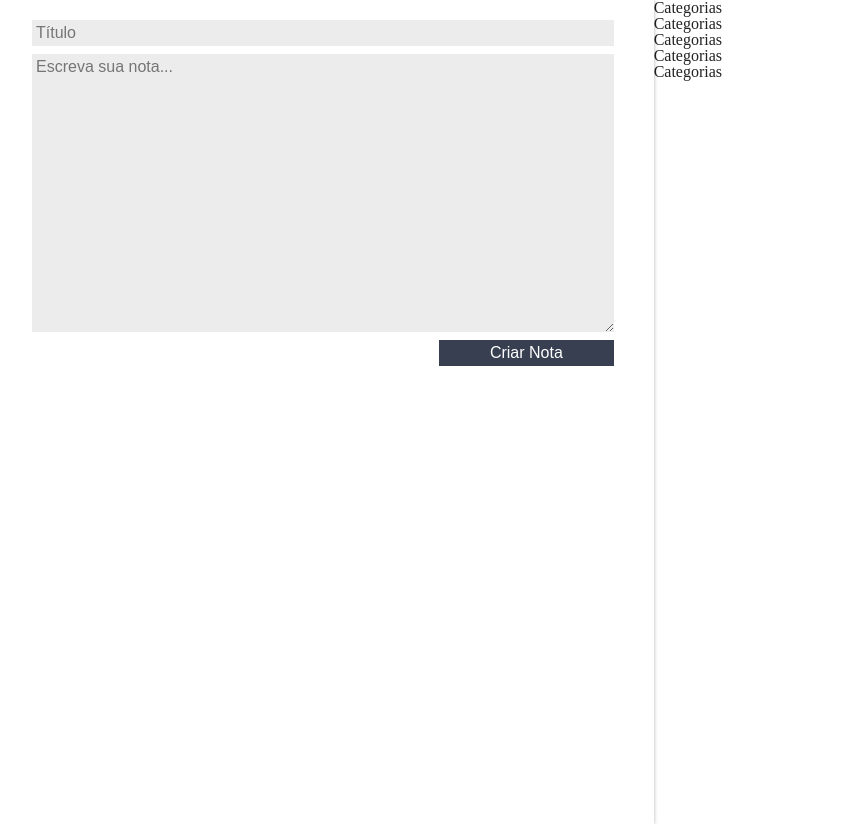
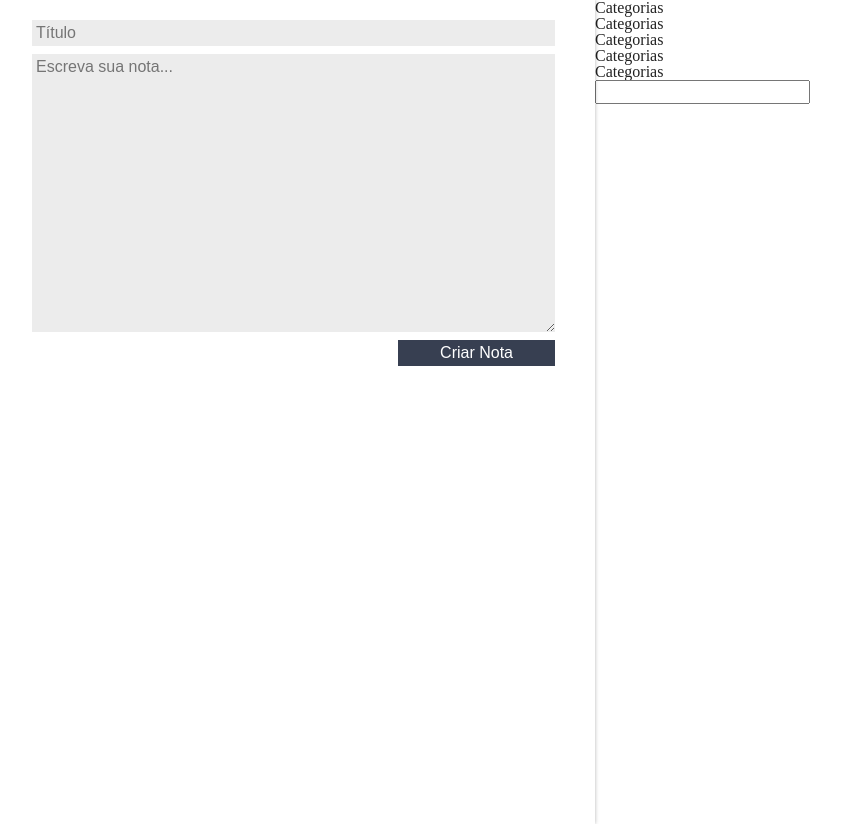
Before and after one commit to danielemaraschin/React-Component-Lifecycle, a React (Create React App) app: page / in a window 1280 px wide. Shown: the whole page, without its empty margins (8-849 px from the left). Built offline with nearby package versions, Linux system fonts and the light colour scheme; the HTML template or start-up script is replaced by a standard one.

Commit message:
working with fragment <></>

```diff
--- a/src/components/ListaCategorias/ListaDeCategorias.jsx
+++ b/src/components/ListaCategorias/ListaDeCategorias.jsx
@@ -3,14 +3,17 @@ import React, { Component } from 'react';
 class  ListaDeCategorias extends Component {
     render() {
         return (
+            <section>
                 <ul>
                     <li>Categorias</li>
                     <li>Categorias</li>
                     <li>Categorias</li>
                     <li>Categorias</li>
                     <li>Categorias</li>
+                </ul>
+                <input type= "text"/>
+            </section>
 
-            </ul>
         );
     }
 }
```
Lines whose indentation alone changed are shown as unchanged.
